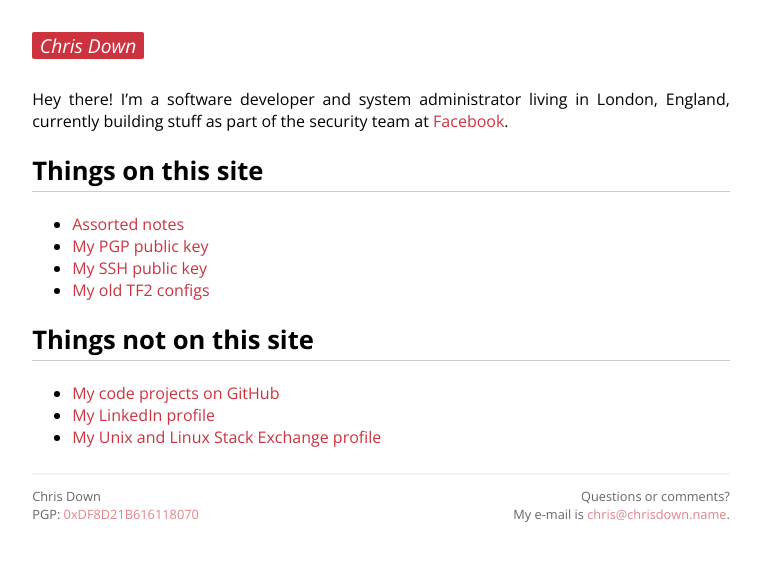
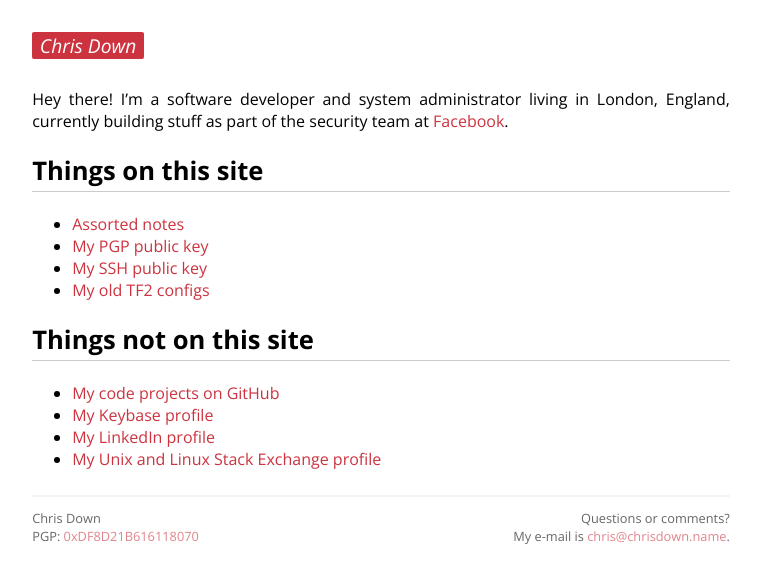
Before and after one commit to cdown/chrisdown.name, a Jekyll site: the page built from index.md, in a window 1280 px wide. Shown: the top 583 px of the page, without its empty margins (259-1020 px from the left). Built offline with Jekyll 4.4.1, drawn with Linux system fonts in a browser that asks for light colours; some web fonts are replaced.

Commit message:
Add Keybase profile to front page

```diff
--- a/index.md
+++ b/index.md
@@ -19,12 +19,14 @@ England, currently building stuff as part of the security team at [Facebook][].
 ## Things not on this site
 
 - [My code projects on GitHub][]
+- [My Keybase profile][]
 - [My LinkedIn profile][]
 - [My Unix and Linux Stack Exchange profile][]
 
 [Assorted notes]: /archive.html
 [Facebook]: https://www.facebook.com
 [My LinkedIn profile]: https://www.linkedin.com/in/chrisldown
+[My Keybase profile]: https://keybase.io/cdown
 [My PGP public key]: https://pgp.mit.edu/pks/lookup?op=get&search=0xDF8D21B616118070
 [My SSH public key]: /ssh
 [My old TF2 configs]: /tf2
```
